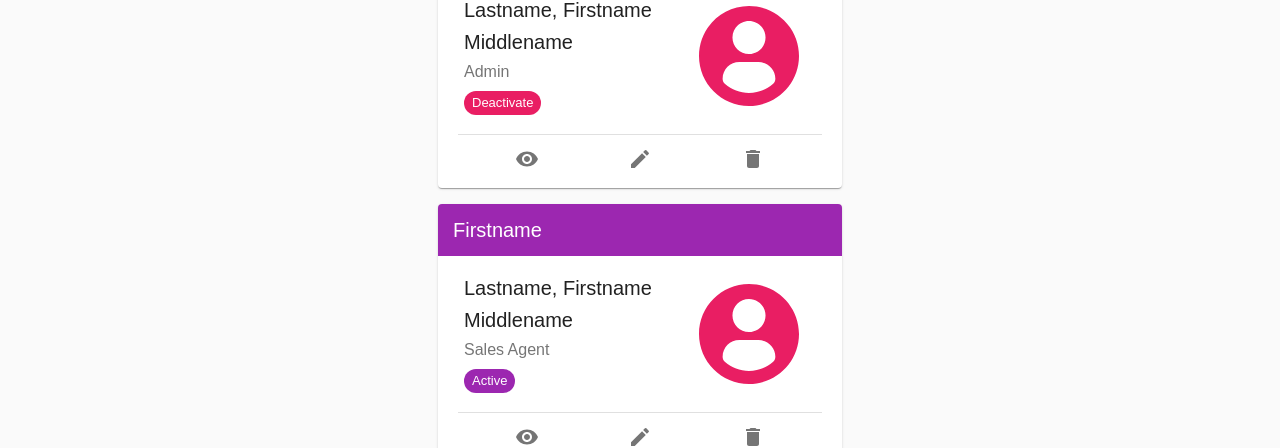
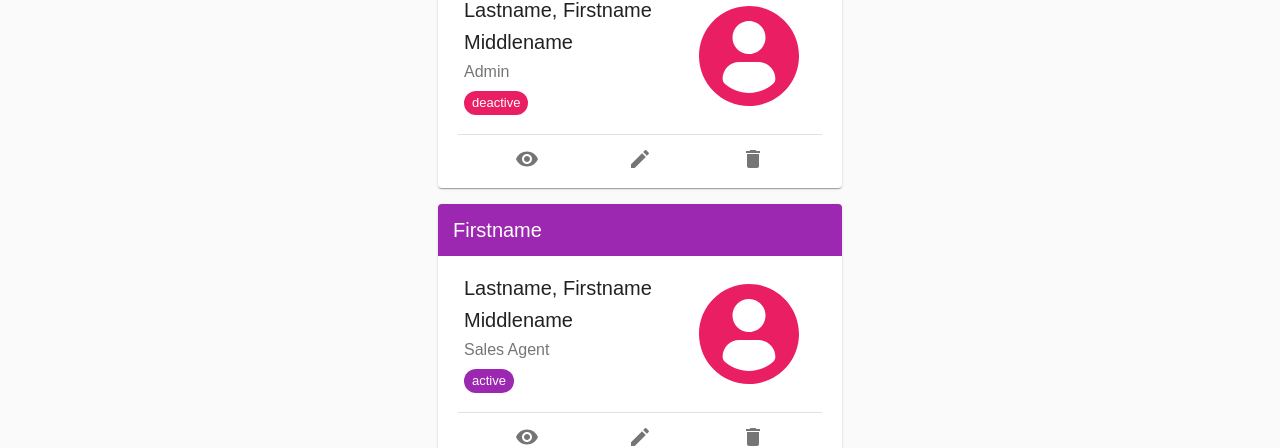
Before and after one commit to kitchanismo/Insurance-Management-System, a React (Create React App) app: page /employees in a window 1280 px wide. Shown: the part 229-677 px from the top of the page. Built offline with nearby package versions, Linux system fonts and the light colour scheme.

Commit message:
before ref

```diff
--- a/src/components/pages/Employees/EmployeeCard/EmployeeCard.tsx
+++ b/src/components/pages/Employees/EmployeeCard/EmployeeCard.tsx
@@ -45,9 +45,15 @@ export const EmployeeCard: React.SFC<EmployeesProps> = ({ employee }) => {
               <Chip
                 style={{ marginTop: 5 }}
                 size='small'
-                label={employee.is_active ? 'Active' : 'Deactivate'}
+                label={employee.status}
                 variant='default'
-                color={employee.is_active ? 'primary' : 'secondary'}
+                color={
+                  employee.status !== 'active'
+                    ? employee.status === 'deactive'
+                      ? 'secondary'
+                      : 'default'
+                    : 'primary'
+                }
               />
             </Grid>
           </Grid>
--- a/src/components/pages/Employees/Employees.tsx
+++ b/src/components/pages/Employees/Employees.tsx
@@ -26,6 +26,7 @@ export const Employees: React.SFC<EmployeesProps> = () => {
       middlename: 'Middlename',
       lastname: 'Lastname',
       position: 'Admin',
+      status: 'deactive',
     },
     {
       id: 2,
@@ -33,7 +34,7 @@ export const Employees: React.SFC<EmployeesProps> = () => {
       middlename: 'Middlename',
       lastname: 'Lastname',
       position: 'Sales Agent',
-      is_active: true,
+      status: 'active',
     },
     {
       id: 3,
@@ -41,6 +42,7 @@ export const Employees: React.SFC<EmployeesProps> = () => {
       middlename: 'Middlename',
       lastname: 'Lastname',
       position: 'Branch Manager',
+      status: 'deceased',
     },
 
     {
@@ -49,6 +51,7 @@ export const Employees: React.SFC<EmployeesProps> = () => {
       middlename: 'Middlename',
       lastname: 'Lastname',
       position: 'Supervisor',
+      status: 'active',
     },
   ]
 
--- a/src/components/pages/Employees/ViewEmployee/ViewEmployee.tsx
+++ b/src/components/pages/Employees/ViewEmployee/ViewEmployee.tsx
@@ -38,7 +38,7 @@ export const ViewEmployee: React.SFC<ViewUserProps> = (props) => {
       gender: 'Male',
       address: 'Somewhere ssdsdsd sdfdfdfdf sfdfdff',
       contact: '09234545866',
-      is_active: true,
+      status: 'active',
     })
   }, [])
 
@@ -85,9 +85,11 @@ export const ViewEmployee: React.SFC<ViewUserProps> = (props) => {
                   <Chip
                     style={{ marginTop: 5 }}
                     size='small'
-                    label={employee.is_active ? 'Active' : 'Deactivate'}
+                    label={employee.status}
                     variant='default'
-                    color={employee.is_active ? 'primary' : 'secondary'}
+                    color={
+                      employee.status !== 'active' ? 'secondary' : 'primary'
+                    }
                   />
                 </Grid>
               </Grid>
--- a/src/models/employee.ts
+++ b/src/models/employee.ts
@@ -13,7 +13,7 @@ interface Employee extends Profile {
     | null
   branch: string | Joi.StringSchema | null
   team?: string | Joi.StringSchema | null
-  is_active?: boolean
+  status?: 'active' | 'deactive' | 'deceased'
   is_delete?: boolean
   commission_amount?: number
   is_darkmode?: boolean
```
Also changed, not shown: 1 other file (tests, documents, lock files or other folders).
